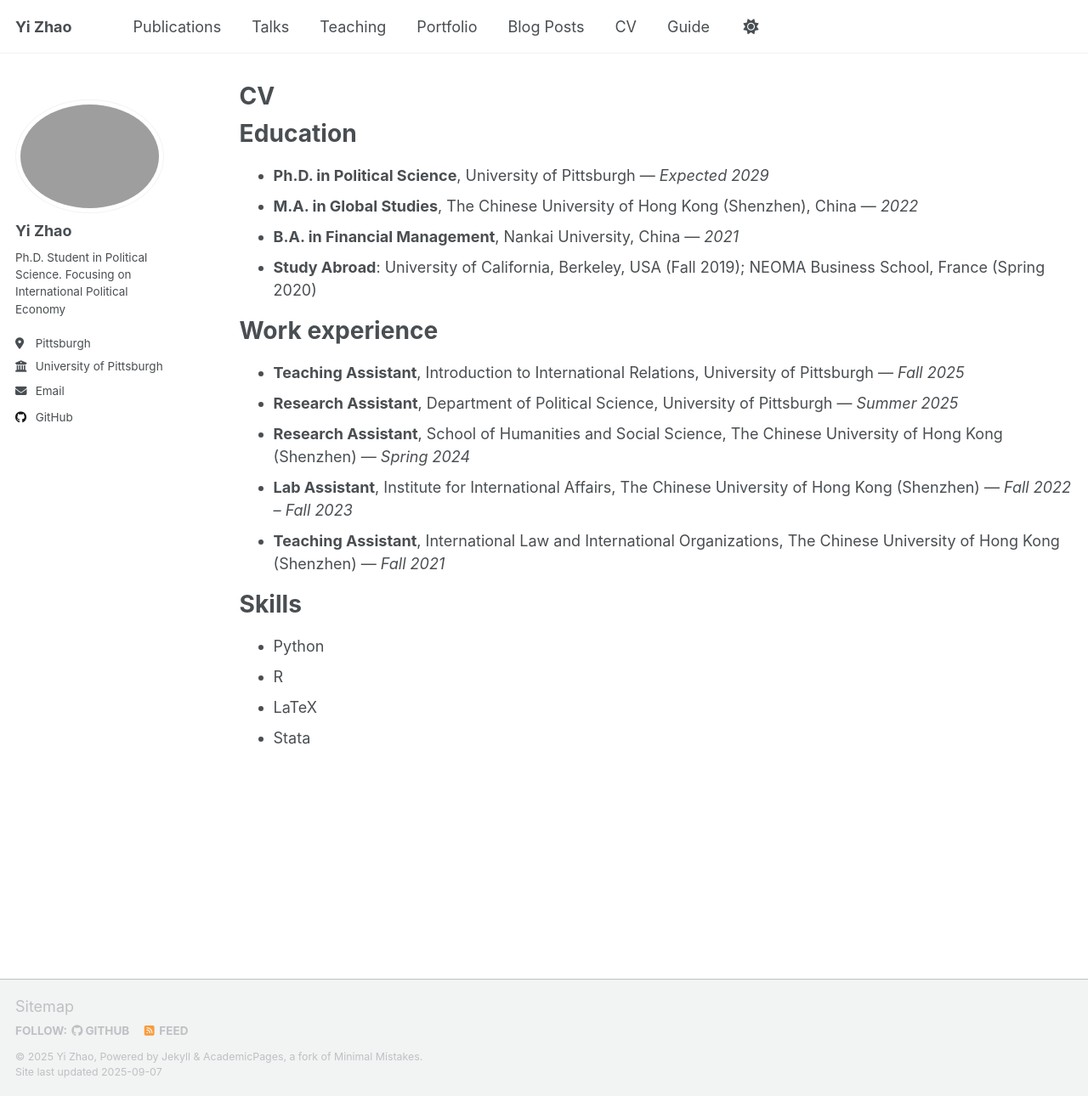
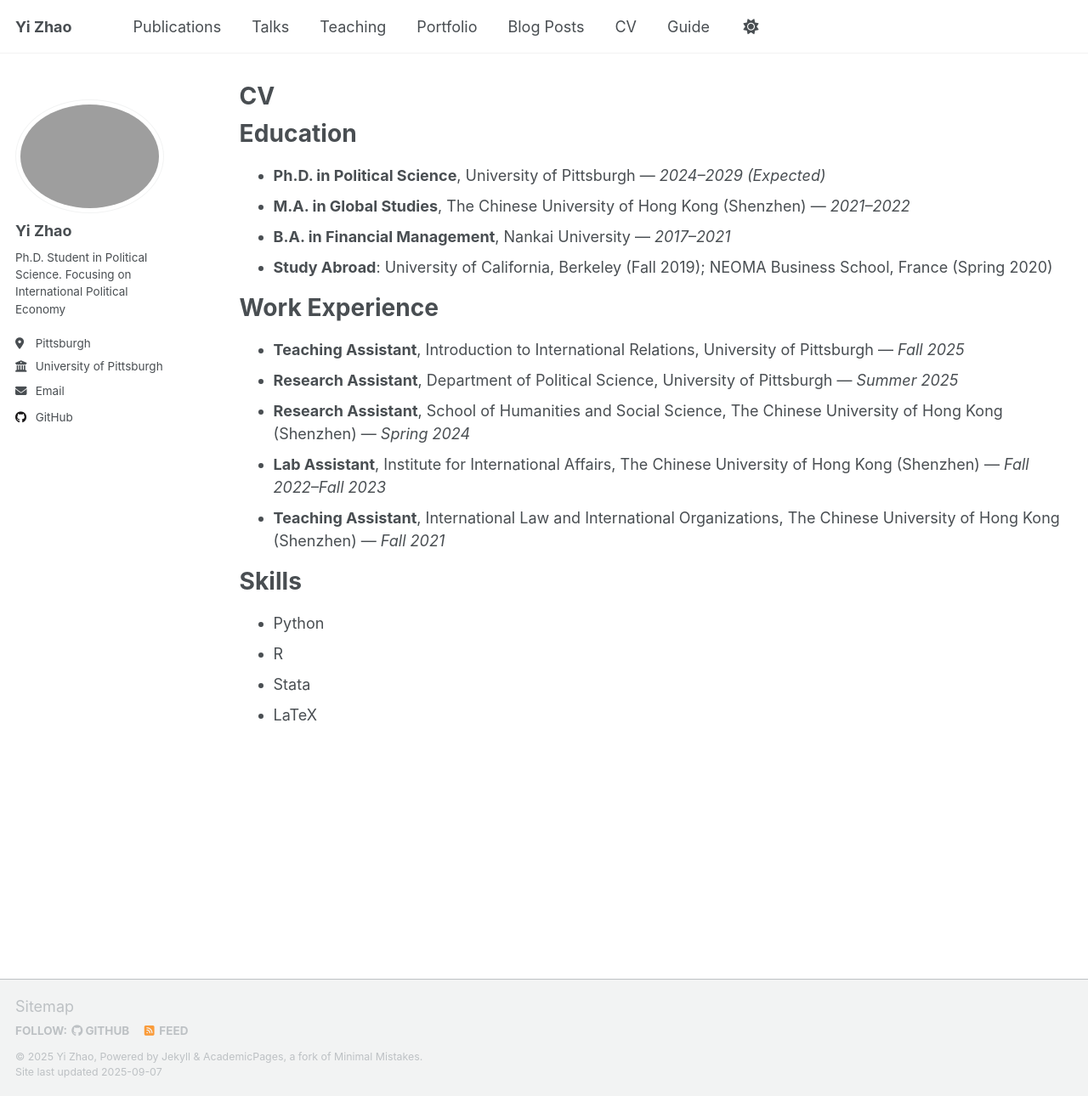
Before and after one commit to YiZhao999/YiZhao999.github.io, a Jekyll site: the page built from _pages/cv.md, in a window 1280 px wide and 1290 px high. Shown: the whole window at 85% size. Built offline with Jekyll 4.4.1, drawn with Linux system fonts in a browser that asks for light colours; a script that is not in the unit is left out.

```diff
--- a/_pages/cv.md
+++ b/_pages/cv.md
@@ -9,25 +9,21 @@ redirect_from:
 
 {% include base_path %}
 
-Education
-======
-- **Ph.D. in Political Science**, University of Pittsburgh — *Expected 2029*
-- **M.A. in Global Studies**, The Chinese University of Hong Kong (Shenzhen), China — *2022*
-- **B.A. in Financial Management**, Nankai University, China — *2021*
-- **Study Abroad**: University of California, Berkeley, USA (Fall 2019); NEOMA Business School, France (Spring 2020)
+# Education
+- **Ph.D. in Political Science**, University of Pittsburgh — *2024–2029 (Expected)*
+- **M.A. in Global Studies**, The Chinese University of Hong Kong (Shenzhen) — *2021–2022*
+- **B.A. in Financial Management**, Nankai University — *2017–2021*
+- **Study Abroad**: University of California, Berkeley (Fall 2019); NEOMA Business School, France (Spring 2020)
 
-Work experience
-======
+# Work Experience
 - **Teaching Assistant**, Introduction to International Relations, University of Pittsburgh — *Fall 2025*
 - **Research Assistant**, Department of Political Science, University of Pittsburgh — *Summer 2025*
 - **Research Assistant**, School of Humanities and Social Science, The Chinese University of Hong Kong (Shenzhen) — *Spring 2024*
-- **Lab Assistant**, Institute for International Affairs, The Chinese University of Hong Kong (Shenzhen) — *Fall 2022 – Fall 2023*
+- **Lab Assistant**, Institute for International Affairs, The Chinese University of Hong Kong (Shenzhen) — *Fall 2022–Fall 2023*
 - **Teaching Assistant**, International Law and International Organizations, The Chinese University of Hong Kong (Shenzhen) — *Fall 2021*
 
-
-Skills
-======
+# Skills
 - Python
 - R
+- Stata
 - LaTeX
-- Stata
```
